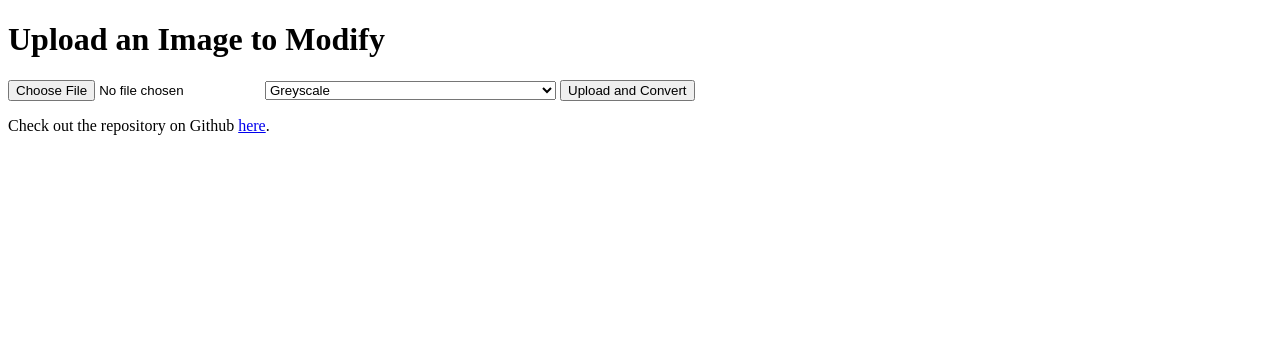
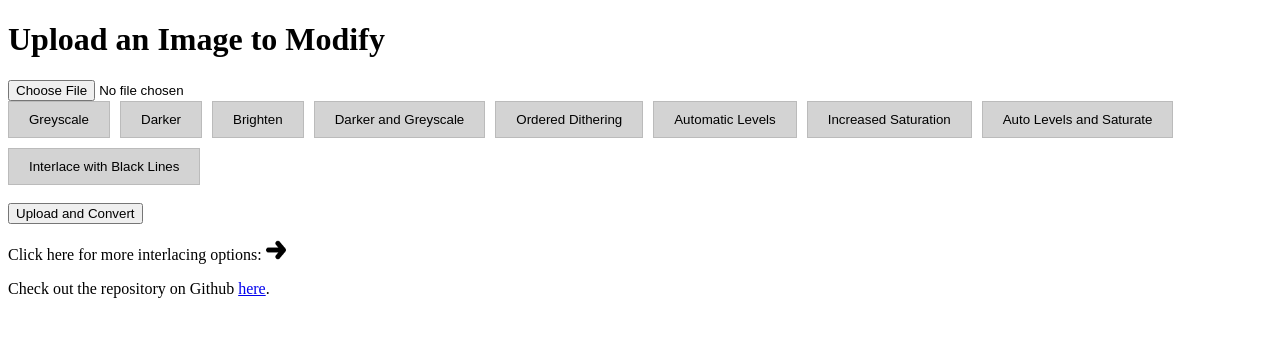
Before and after one commit to lemon-mochi/Image-Processing-Site, a Flask app: page / in a window 1280 px wide. Shown: the top 337 px of the page. Run offline with Flask 3, Linux system fonts and the light colour scheme; parts of the project's set-up code (start-up, migrations or seed data) failed here and were passed over.

Commit message:
clean up the website, create html for advanced interlacing (not functional yet), fix the auto and saturate function

```diff
--- a/server.py
+++ b/server.py
@@ -32,8 +32,7 @@ def index():
         operation = request.form.get('operation')
         if file.filename == '':
             return "No selected file"
-        if operation =='':
-            return "No selected operation"
+
         if file and allowed_file(file.filename):
             filename = file.filename
             filepath = os.path.join(app.config['UPLOAD_FOLDER'], filename)
@@ -81,8 +80,8 @@ def index():
                 return save_file(filename, darker_image, operation)
 
             elif ("auto_and_saturate" == operation):
-                auto_lvl_image = auto_lvl(image)
-                auto_lvl_saturated_image = saturation(auto_lvl_image)
+                auto_lvl_image = auto_lvl(image_array)
+                auto_lvl_saturated_image = saturation(np.array(auto_lvl_image))
                 return save_file(filename, auto_lvl_saturated_image, operation)
 
             elif ("og_and_darker" == operation):
@@ -98,6 +97,10 @@ def index():
 
     return render_template('index.html')
 
+@app.route('/interlace_two')
+def interlace_two():
+    return render_template('interlace_two.html')
+
 # New route to display the original and modified images
 @app.route('/display/<original_image>/<modified_image>')
 def display_images(original_image, modified_image):
@@ -106,4 +109,4 @@ def display_images(original_image, modified_image):
 if __name__ == '__main__':
     if not os.path.exists(UPLOAD_FOLDER):
         os.makedirs(UPLOAD_FOLDER)
-    app.run(debug=True, port=5000)
+    app.run(debug=True, port=5001)
--- a/static/css/styles.css
+++ b/static/css/styles.css
@@ -15,7 +15,29 @@
     flex-wrap: wrap;
     gap: 10px;
 }
+
 .button-container button {
     padding: 10px 20px;
     cursor: pointer;
+    background-color: lightgrey; /* Default colour */
+    border: 1px solid #bbb;
 }
+
+.button-container button:hover {
+    background-color: grey; /* Highlight colour */
+    color: black;
+}
+
+button:active {
+    transform: translateY(4px);
+}
+
+.button-container .selected {
+    background-color: darkblue; /* Selected button color */
+    color: white; /* Text color when selected */
+}
+
+.arrow {
+    height: 20px;
+    width: auto;
+}
--- /dev/null
+++ b/static/js/scripts.js
@@ -0,0 +1,11 @@
+function setOperation(op, button) {
+    // Set the operation value
+    document.getElementById("operation").value = op;
+
+    // Remove 'selected' class from all buttons
+    const buttons = document.querySelectorAll(".button-container button");
+    buttons.forEach(button => button.classList.remove("selected"));
+
+    // Add 'selected' class to the clicked button
+    button.classList.add("selected");
+}
--- a/templates/index.html
+++ b/templates/index.html
@@ -3,28 +3,33 @@
 <head>
     <meta charset="UTF-8">
     <meta name="viewport" content="width=device-width, initial-scale=1.0">
-    <title>Image Upload to Greyscale</title>
+    <title>Image Upload to Modify</title>
+    <link rel="stylesheet" href="{{ url_for('static', filename='css/styles.css') }}">
+
 </head>
 <body>
     <h1>Upload an Image to Modify</h1>
-    <form action="/" method="POST" enctype="multipart/form-data">
+    <form action="/" method="POST" enctype="multipart/form-data" id="image-form">
         <input type="file" name="file" accept="image/*" required>
-        <select name="operation" id="operation">
-            <option value="greyscale">Greyscale</option>
-            <option value="darker">Darker</option>
-            <option value="brighter">Brighten</option>
-            <option value="darken_grey">Darker and greyscale</option>
-            <option value="dithering">Ordered Dithering</option>
-            <option value="autolvl">Automatic Levels</otion>
-            <option value="saturation">Increased Saturation</option>
-            <option value="auto_and_saturate">Automatic levels and increased saturation</option>
-            <option value="interlaced">Interlaced with black lines</option>
-            <option value="og_and_darker">Interlaced with darker image </option>
-            <option value="darker_and_auto">Interlaced darker image with auto level image</option>
-            <!-- Add other options -->
-        </select>
+        <div class="button-container">
+            <button type="button" onclick="setOperation('greyscale', this)">Greyscale</button>
+            <button type="button" onclick="setOperation('darker', this)">Darker</button>
+            <button type="button" onclick="setOperation('brighter', this)">Brighten</button>
+            <button type="button" onclick="setOperation('darken_grey', this)">Darker and Greyscale</button>
+            <button type="button" onclick="setOperation('dithering', this)">Ordered Dithering</button>
+            <button type="button" onclick="setOperation('autolvl', this)">Automatic Levels</button>
+            <button type="button" onclick="setOperation('saturation', this)">Increased Saturation</button>
+            <button type="button" onclick="setOperation('auto_and_saturate', this)">Auto Levels and Saturate</button>
+            <button type="button" onclick="setOperation('interlaced', this)">Interlace with Black Lines</button>
+        </div>
+        <input type="hidden" name="operation" id="operation">
+        <br>
         <button type="submit">Upload and Convert</button>
     </form>
+    <p>Click here for more interlacing options: <a href="{{ url_for('interlace_two') }}">
+        <img class="arrow" src="{{ url_for('static', filename='css/44621.png') }}" alt="arrow">
+    </a></p>
     <p>Check out the repository on Github <a href="https://github.com/lemon-mochi/Image-Processing-Site">here</a>.</p>
+    <script src="{{ url_for('static', filename='js/scripts.js') }}"></script>
 </body>
 </html>
```
Also changed, not shown: static/js/scripts_interlace.js (added, +15 -0 lines), templates/interlace_two.html (added, +45 -0 lines), README.md, static/css/44621.png (added), 1 other file.
